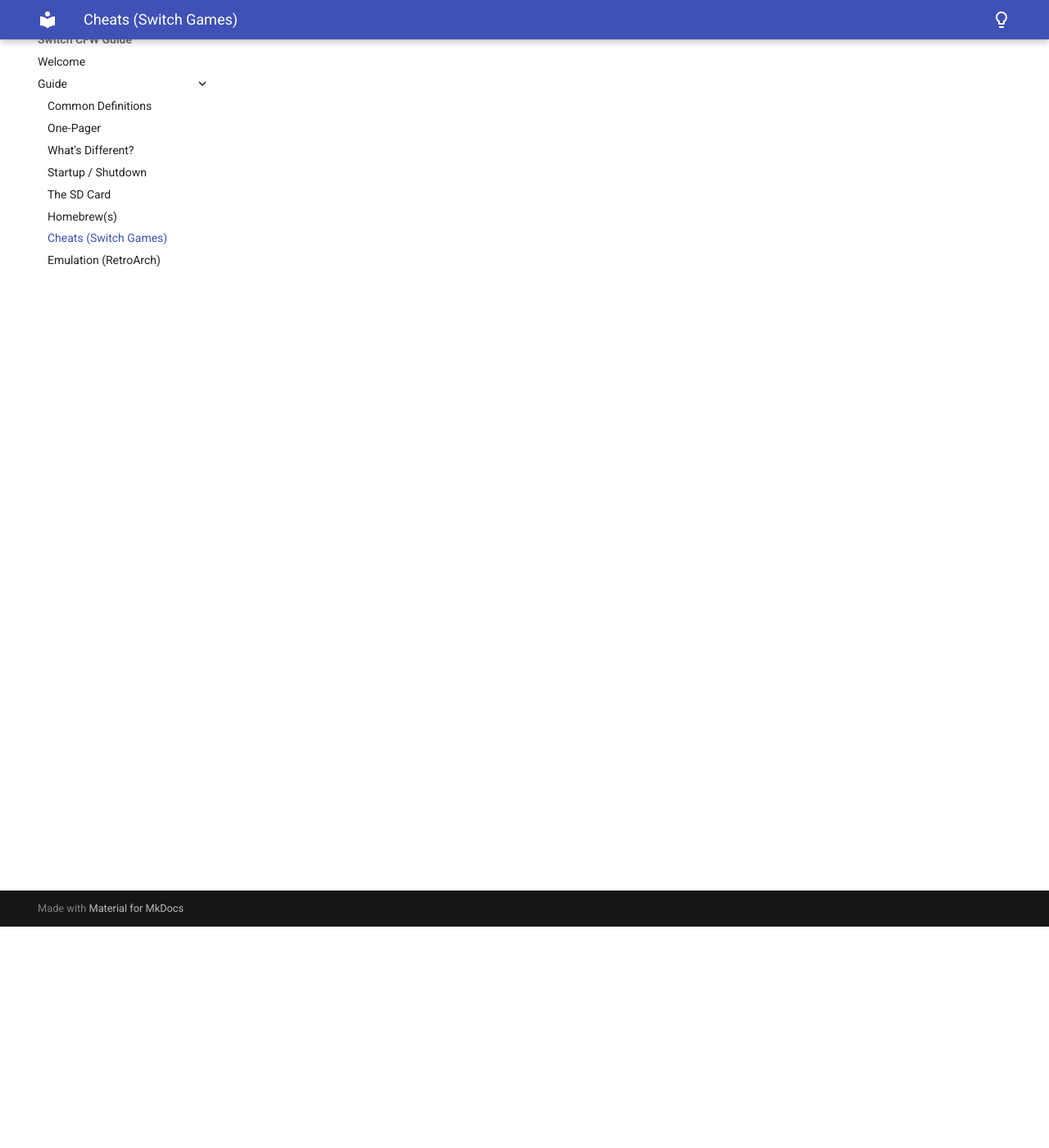
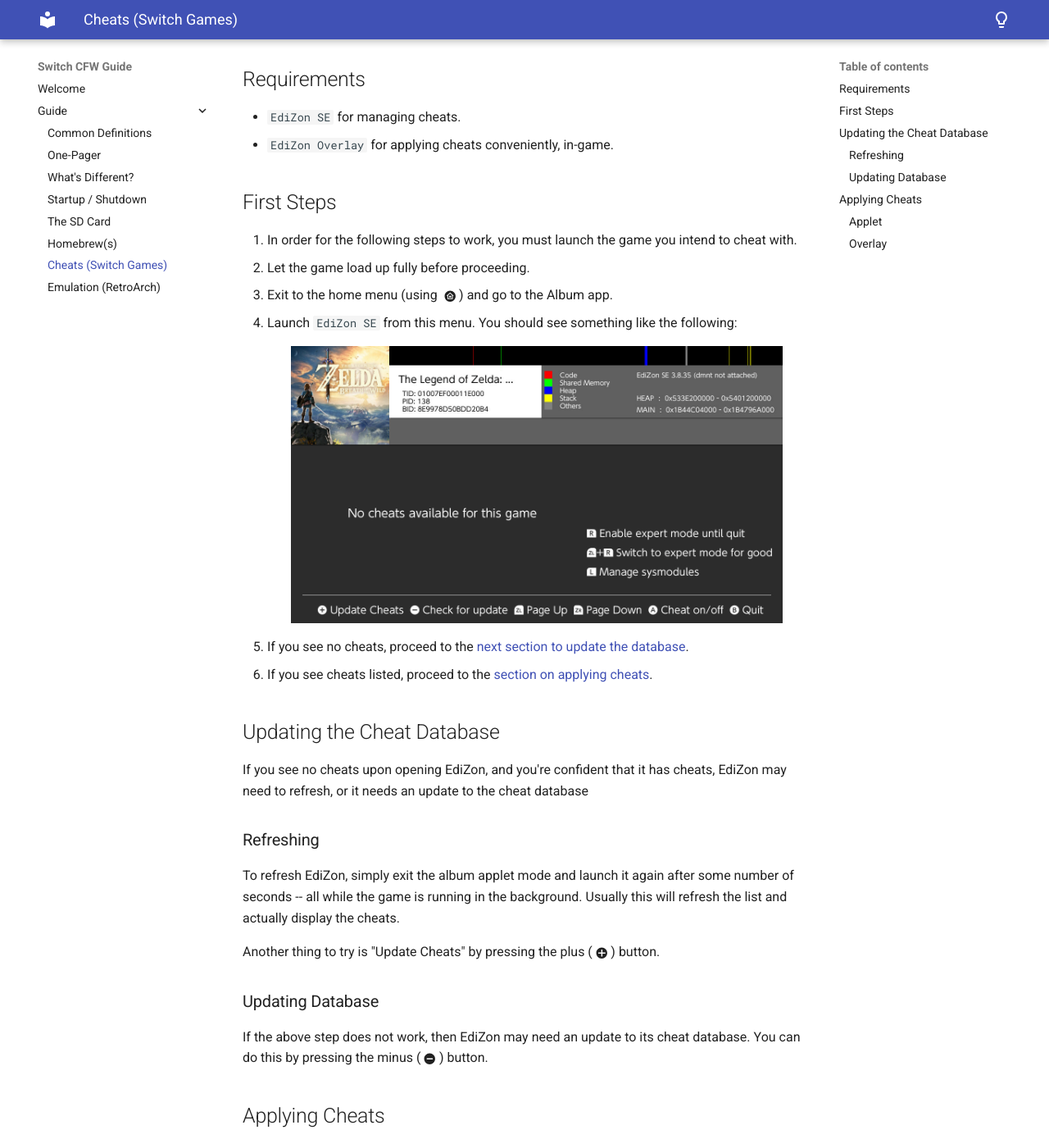
Before and after one commit to Tabrnicus/Switch-CFW-Guide, an MkDocs documentation site: the page built from docs/guide/switch-cheats.md, in a window 1280 px wide and 1400 px high, scrolled down 270 px. Shown: the whole window at 82% size. Built offline with MkDocs 1.6.1 and Material for MkDocs 9.7.7, drawn with Linux system fonts in a browser that asks for light colours; some of the changed text lies outside the part shown.

Commit message:
fill in half of switch-cheats.md

```diff
--- a/docs/guide/switch-cheats.md
+++ b/docs/guide/switch-cheats.md
@@ -3,4 +3,45 @@
 !!! error "WIP"
     This article is a work in progress!
 
-TODO
+This will walk you through how to enable cheats from
+
+## Requirements
+
+- `EdiZon SE` for managing cheats.
+- `EdiZon Overlay` for applying cheats conveniently, in-game.
+
+## First Steps
+
+1. In order for the following steps to work, you must launch the game you intend to cheat with.
+2. Let the game load up fully before proceeding.
+3. Exit to the home menu (using :nx-buttons-home:) and go to the Album app.
+4. Launch `EdiZon SE` from this menu. You should see something like the following:
+    <figure markdown>
+      ![EdiZon Splash Screen](../assets/images/edizon-splash.png){ width=600 }
+    </figure>
+5. If you see no cheats, proceed to the [next section to update the database](#updating-the-cheat-database).
+6. If you see cheats listed, proceed to the [section on applying cheats](#applying-cheats).
+
+## Updating the Cheat Database
+
+If you see no cheats upon opening EdiZon, and you're confident that it has cheats, EdiZon may need to refresh, or it needs an update to the cheat database
+
+### Refreshing
+
+To refresh EdiZon, simply exit the album applet mode and launch it again after some number of seconds -- all while the game is running in the background. Usually this will refresh the list and actually display the cheats.
+
+Another thing to try is "Update Cheats" by pressing the plus (:nx-buttons-plus:) button.
+
+### Updating Database
+
+If the above step does not work, then EdiZon may need an update to its cheat database. You can do this by pressing the minus (:nx-buttons-minus:) button.
+
+## Applying Cheats
+
+Some games don't have cheats
+
+Some games will crash when enabling cheats
+
+### Applet
+
+### Overlay
```
Also changed, not shown: docs/assets/images/edizon-splash.png (added).
